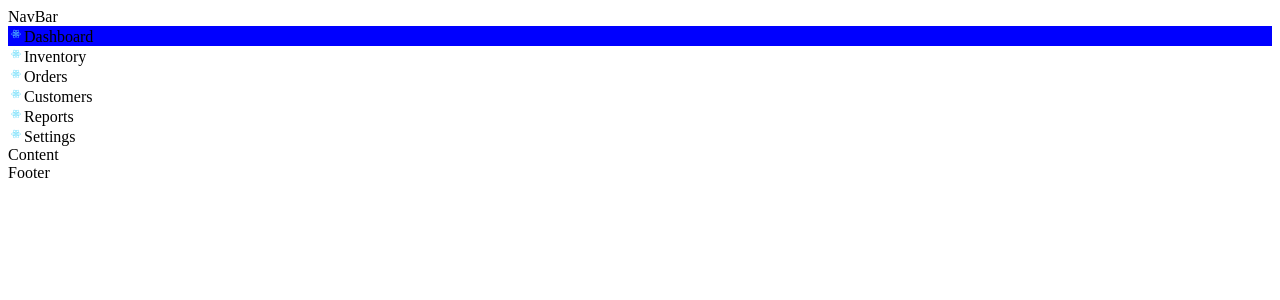
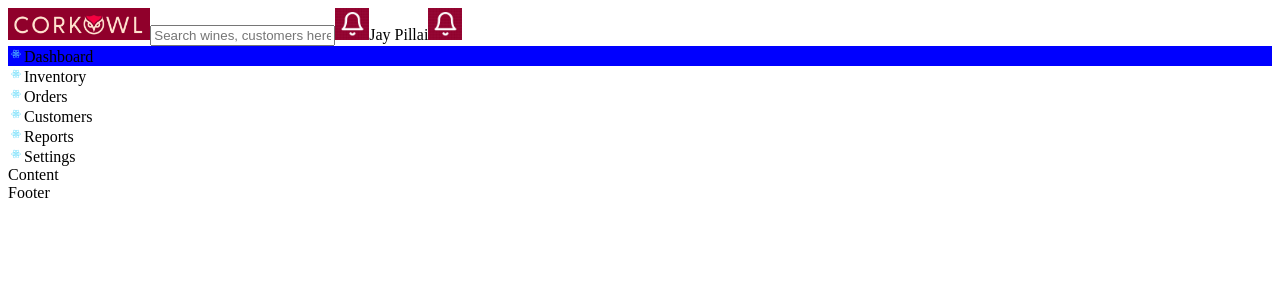
Before and after one commit to bokonist/thinklink-assignment, a React (Create React App) app: page / in a window 1280 px wide. Shown: the top 300 px of the page. Built offline with nearby package versions, Linux system fonts and the light colour scheme.

Commit message:
barebones navbar + styles

```diff
--- a/src/Components/NavBar.jsx
+++ b/src/Components/NavBar.jsx
@@ -1,8 +1,17 @@
 import React from 'react';
+import navbarLogo from '../assets/navbarLogo.png';
+import notificationBell from '../assets/notificationBell.png';
+import '../styles/NavBar.css';
 
 function NavBar() {
   return (
-    <div>NavBar</div>
+    <div className="navbar-container">
+      <img src={navbarLogo} alt="CORKOWL logo" className="navbar-logo" />
+      <input type="text" placeholder="Search wines, customers here..." />
+      <img src={notificationBell} alt="notifications" className="navbar-notification" />
+      <span>Jay Pillai</span>
+      <img src={notificationBell} alt="profile" className="navbar-profile" />
+    </div>
   );
 }
 
--- /dev/null
+++ b/src/styles/NavBar.css
@@ -0,0 +1,10 @@
+.navbar-logo {
+	height: 2rem;
+}
+
+.navbar-profile{
+	height: 2rem;
+}
+.navbar-notification {
+	height: 2rem;
+}
```
